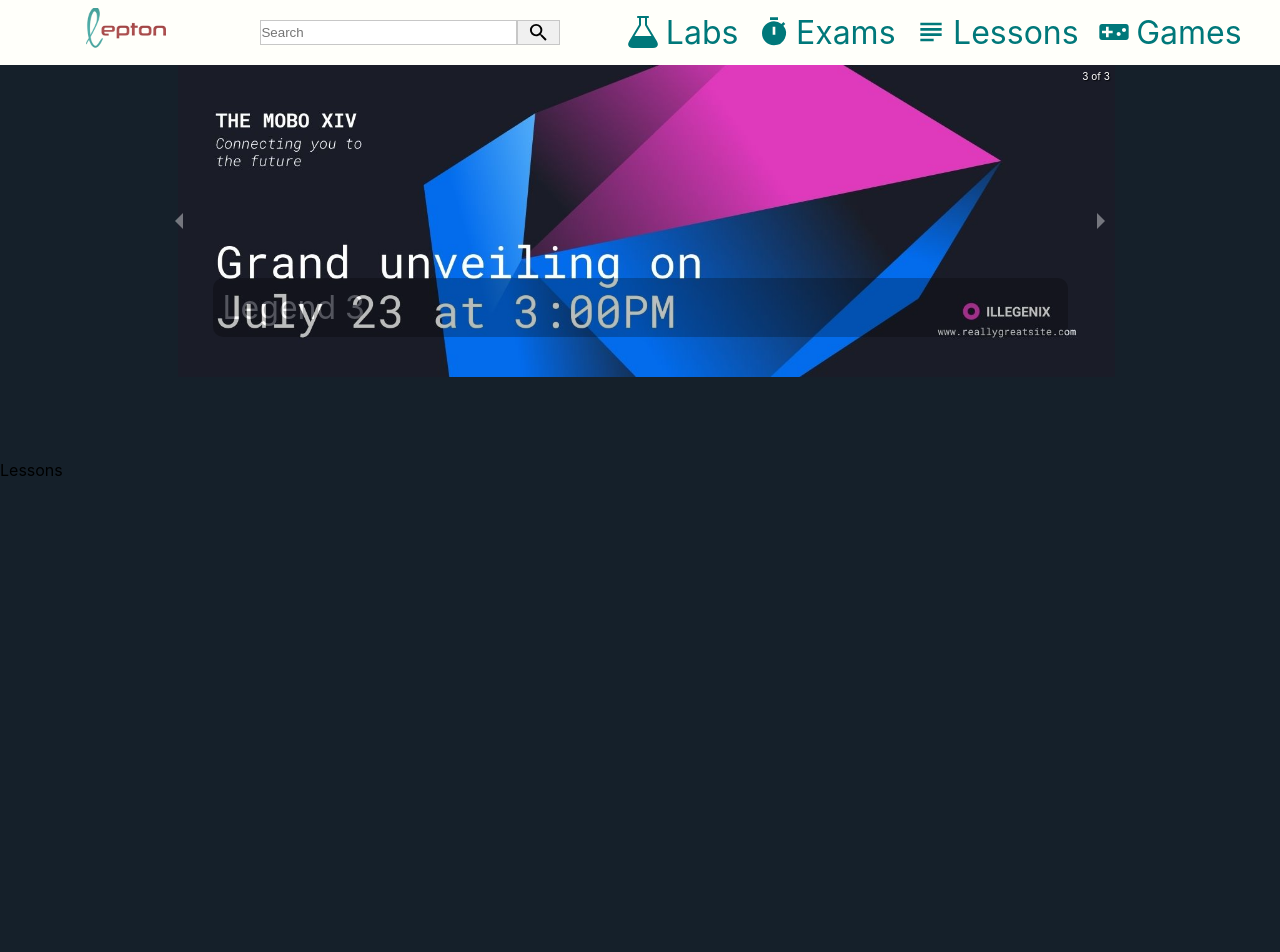
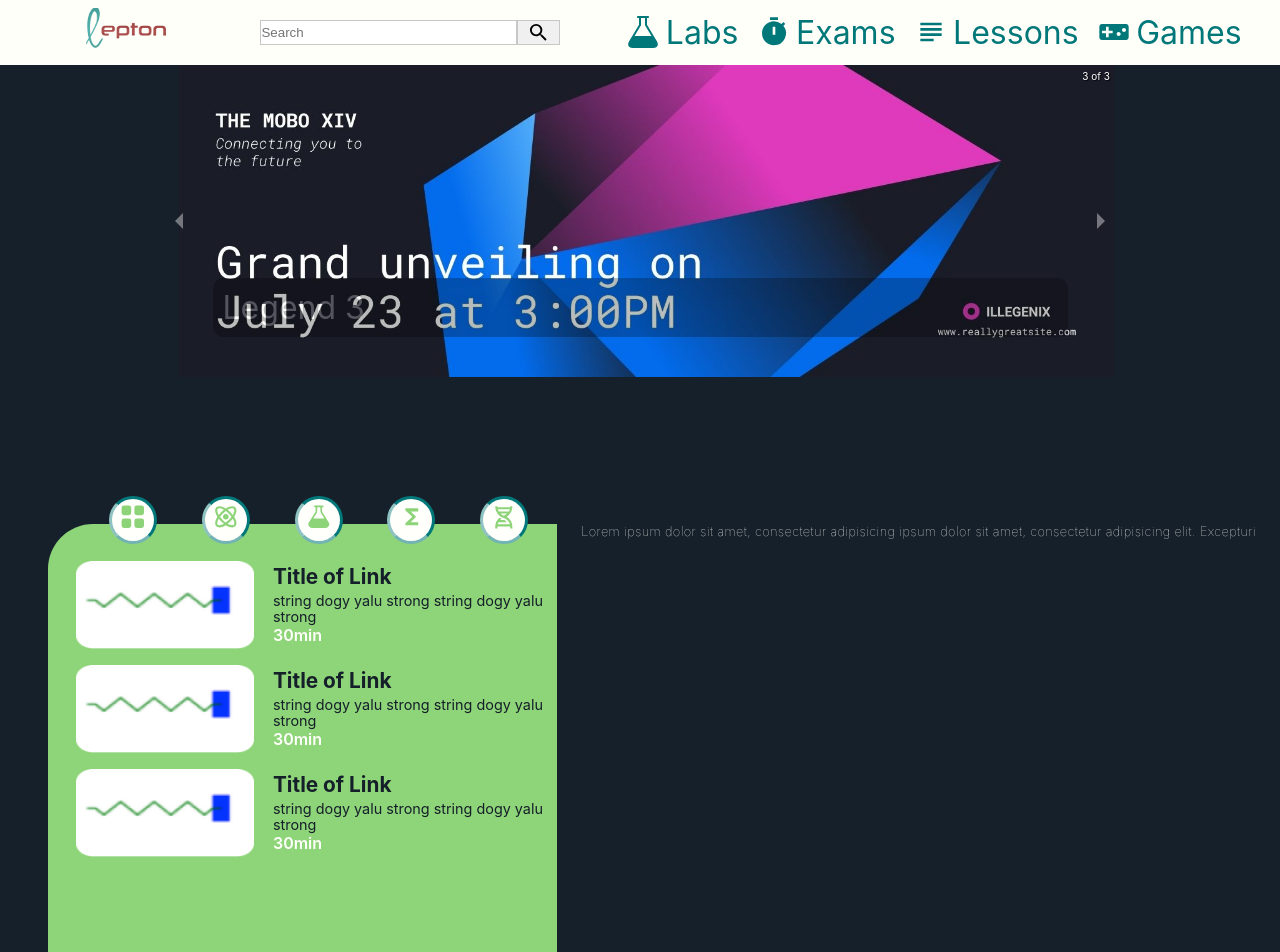
Before and after one commit to AhamedShimak/project-rethink, a React (Create React App) app: page /lessons in a window 1280 px wide. Shown: the top 952 px of the page. Built offline with nearby package versions, Linux system fonts and the light colour scheme; a web font is replaced by a local one.

Commit message:
commit paper

```diff
--- a/src/screens/LabAndGame/Lab.css
+++ b/src/screens/LabAndGame/Lab.css
@@ -33,8 +33,6 @@
 }
 .lab__content{
 
-
-
     padding: 35px 20px;
     width: 100%;
 
@@ -65,9 +63,9 @@
 }
 
 .lab__ellipses{
-    padding: 0 1% 0 10%;
     display: flex;
-    justify-content: space-around;
+    margin-left: var(--spacer--md);
+    justify-content: space-evenly;
     align-items: center;
     position: absolute;
     top:calc(-3.5em / 2);
@@ -80,15 +78,57 @@
     height: 3em;
     background-color: #FFFFFC;
     border-radius: 50%;
-    text-align: center;
-    vertical-align: middle;
-    padding: .3em;
+    display: flex;
+    justify-content: center;
+    align-items: center;
+   border: 3px solid var(--color-teal);
+    animation: borderAnim 3s ease-in-out infinite alternate;
+}
+
+@keyframes borderAnim {
+    0%{
+
+        border-bottom: 3px solid var(--color-white);
+        border-top: 3px solid var(--color-teal);
+        border-right: 3px solid var(--color-teal);
+        border-left: 3px solid var(--color-teal);
+    }
+    25%{
+
+        border-left: 3px solid var(--color-white);
+        border-bottom: 3px solid var(--color-teal);
+        border-top: 3px solid var(--color-teal);
+        border-right: 3px solid var(--color-teal);
+
+
+    }
+    75%{
+
+        border-top: 3px solid var(--color-white);
+        border-left: 3px solid var(--color-teal);
+        border-bottom: 3px solid var(--color-teal);
+
+        border-right: 3px solid var(--color-teal);
+
+    }
+    100%{
+
+        border-right: 3px solid var(--color-white);
+
+        border-top: 3px solid var(--color-teal);
+        border-left: 3px solid var(--color-teal);
+        border-bottom: 3px solid var(--color-teal);
+
+
+    }
 }
 .lab__ellipses__ellipse span{
-font-size: 2rem;
-color: #8ed479;
+    font-size: 1.6rem;
+
+    color: var(--color-success);
 
 }
+
 
 /* // Small devices (landscape phones, 576px and up) */
 @media (min-width: 950px) {
@@ -101,14 +141,10 @@ color: #8ed479;
     .lab__container{
         display: flex;
     }
-    .lab__content{
-        background-color: #8ED479;
-        border-radius:  0  45px 0 0;
 
 
 
 
-    }
 
 
 }
--- a/src/screens/LabAndGame/LabsList.js
+++ b/src/screens/LabAndGame/LabsList.js
@@ -17,10 +17,6 @@ const Lab = () => {
       </div>
 
       <div className="lab__container">
-
-
-
-
         <div className="lab__ellipses">
           <div className="lab__ellipses__ellipse">
             <span>
@@ -58,24 +54,7 @@ const Lab = () => {
             <p className="lab__content__item__title">string dogy yalu strong</p>
             {/**2 lines maximum */}
           </div>
-          <div className="lab__content__item">
-            <img
-              className="lab__content__item__image"
-              src={gameImg}
-              alt="gameImg"
-            />
-            <p className="lab__content__item__title">string dogy yalu strong</p>
-            {/**2 lines maximum */}
-          </div>
-          <div className="lab__content__item">
-            <img
-              className="lab__content__item__image"
-              src={gameImg}
-              alt="gameImg"
-            />
-            <p className="lab__content__item__title">string dogy yalu strong</p>
-            {/**2 lines maximum */}
-          </div>
+
         </div>
       </div>
     </div>
--- a/src/screens/Lessons/Lessons.css
+++ b/src/screens/Lessons/Lessons.css
@@ -0,0 +1,176 @@
+.lesson{
+
+    height: 100%;
+
+
+}
+.lesson__text{
+    padding: 0 1.5em 3em 1.5em;
+
+
+    text-align: left;
+    height: 20%;
+}
+.lesson__text p{
+    padding: 0;
+    margin: 0;
+    line-height: 1.3em;
+    color:#FFFFFC;
+    font-weight: lighter;
+    letter-spacing: 0.03em;
+    margin-bottom: 1em;
+    font-size: .8rem;
+
+}
+.lesson__container{
+    /* display: flex;
+    flex-direction: column; */
+    position: relative;
+    height: 80%;
+    background-color: #8ED479;
+    border-radius: 45px 0px 0 0 ;
+
+}
+.lesson__content{
+    padding: 35px 20px;
+    width: 100%;
+
+    flex-direction: column;
+    justify-content: flex-start;
+    align-items: flex-start;
+
+
+}
+.lesson__content__item{
+    padding: 0;
+    width: 100%;
+
+    height: 5.5em;
+    margin:.1em .5em;
+    border-radius: 1em;
+    margin-bottom: var(--spacer--md);
+display: flex;
+justify-content: space-between;
+
+}
+.lesson__content__item__content{
+
+width: 58%;
+height: 100%;
+display: flex;
+flex-direction: column;
+align-items: flex-start;
+justify-content: center;
+}
+.lesson__content__item__image{
+    width: 38%;
+    height: auto;
+}
+
+.lesson__content__item__content__title{
+
+
+color:var( --color-primary);
+margin: 0;
+font-size: 1.3em;
+font-weight: bold;
+padding-bottom: .2em;
+}
+.lesson__content__item__content__text{
+    color: var( --color-primary);
+    margin: 0;
+    font-size: .9rem;
+    font-weight: 400;
+    line-height: 1.1em;
+
+}
+.lesson__content__item__content__time{
+    color: var( --color-white);
+    margin: 0;
+    font-size: 1rem;
+    font-weight: 600;
+}
+.lesson__ellipses{
+
+    display: flex;
+    margin-left: var(--spacer--md);
+    justify-content: space-evenly;
+    align-items: center;
+    position: absolute;
+    top:calc(-3.5em / 2);
+    width: 100%;
+    z-index: 1;
+}
+
+.lesson__ellipses__ellipse{
+    width: 3em;
+    height: 3em;
+    background-color: #FFFFFC;
+    border-radius: 50%;
+    display: flex;
+    justify-content: center;
+    align-items: center;
+   border: 3px solid var(--color-teal);
+    animation: borderAnim 3s ease-in-out infinite alternate;
+}
+
+@keyframes borderAnim {
+    0%{
+
+        border-bottom: 3px solid var(--color-white);
+        border-top: 3px solid var(--color-teal);
+        border-right: 3px solid var(--color-teal);
+        border-left: 3px solid var(--color-teal);
+    }
+    25%{
+
+        border-left: 3px solid var(--color-white);
+        border-bottom: 3px solid var(--color-teal);
+        border-top: 3px solid var(--color-teal);
+        border-right: 3px solid var(--color-teal);
+
+
+    }
+    75%{
+
+        border-top: 3px solid var(--color-white);
+        border-left: 3px solid var(--color-teal);
+        border-bottom: 3px solid var(--color-teal);
+
+        border-right: 3px solid var(--color-teal);
+
+    }
+    100%{
+
+        border-right: 3px solid var(--color-white);
+
+        border-top: 3px solid var(--color-teal);
+        border-left: 3px solid var(--color-teal);
+        border-bottom: 3px solid var(--color-teal);
+
+
+    }
+}
+.lesson__ellipses__ellipse span{
+    font-size: 1.6rem;
+
+    color: var(--color-success);
+
+}
+
+
+/* // Small devices (landscape phones, 576px and up) */
+@media (min-width: 950px) {
+    .lesson{
+        display: flex;
+        margin-top: calc(var(--spacer--lg) + 2rem);
+        flex-direction: row-reverse;
+    }
+
+    .lesson__container{
+        display: flex;
+    }
+
+
+
+}
--- a/src/screens/Lessons/LessonsList.js
+++ b/src/screens/Lessons/LessonsList.js
@@ -1,7 +1,98 @@
 import React from "react";
 import "./Lessons.css";
+import gameImg from "../../assets/gameimg.png";
+import { BsGridFill } from "react-icons/bs";
+import { BiAtom,BiDna } from "react-icons/bi";
+import { IoFlask } from "react-icons/io5";
+import { MdFunctions } from "react-icons/md";
 const Lessons = () => {
-  return <div>Lessons</div>;
+  return  <div className="lesson">
+  <div className="lesson__text">
+    <p>
+      Lorem ipsum dolor sit amet, consectetur adipisicing ipsum dolor sit
+      amet, consectetur adipisicing elit. Excepturi{" "}
+    </p>
+  </div>
+
+  <div className="lesson__container">
+    <div className="lesson__ellipses">
+      <div className="lesson__ellipses__ellipse">
+        <span>
+          <BsGridFill />
+        </span>
+      </div>
+      <div className="lesson__ellipses__ellipse">
+        <span>
+          <BiAtom />
+        </span>
+      </div>
+      <div className="lesson__ellipses__ellipse">
+        <span>
+          <IoFlask />
+        </span>
+      </div>
+      <div className="lesson__ellipses__ellipse">
+        <span>
+          <MdFunctions />
+        </span>
+      </div>
+      <div className="lesson__ellipses__ellipse">
+        <span>
+          <BiDna />
+        </span>
+      </div>
+    </div>
+    <div className="lesson__content">
+      <div className="lesson__content__item">
+
+        <img
+          className="lesson__content__item__image"
+          src={gameImg}
+          alt="gameImg"
+        />
+        <div className="lesson__content__item__content">
+
+        <p className="lesson__content__item__content__title">Title of Link</p>
+        <p className="lesson__content__item__content__text">string dogy yalu strong string dogy yalu strong</p>
+        <p className="lesson__content__item__content__time">30min</p>
+        </div>
+        {/**2 lines maximum */}
+      </div>
+      <div className="lesson__content__item">
+
+<img
+  className="lesson__content__item__image"
+  src={gameImg}
+  alt="gameImg"
+/>
+<div className="lesson__content__item__content">
+
+<p className="lesson__content__item__content__title">Title of Link</p>
+<p className="lesson__content__item__content__text">string dogy yalu strong string dogy yalu strong</p>
+<p className="lesson__content__item__content__time">30min</p>
+</div>
+{/**2 lines maximum */}
+</div>
+<div className="lesson__content__item">
+
+<img
+  className="lesson__content__item__image"
+  src={gameImg}
+  alt="gameImg"
+/>
+<div className="lesson__content__item__content">
+
+<p className="lesson__content__item__content__title">Title of Link</p>
+<p className="lesson__content__item__content__text">string dogy yalu strong string dogy yalu strong</p>
+<p className="lesson__content__item__content__time">30min</p>
+</div>
+{/**2 lines maximum */}
+</div>
+
+    </div>
+  </div>
+</div>
+;
 };
 
 export default Lessons;
```
